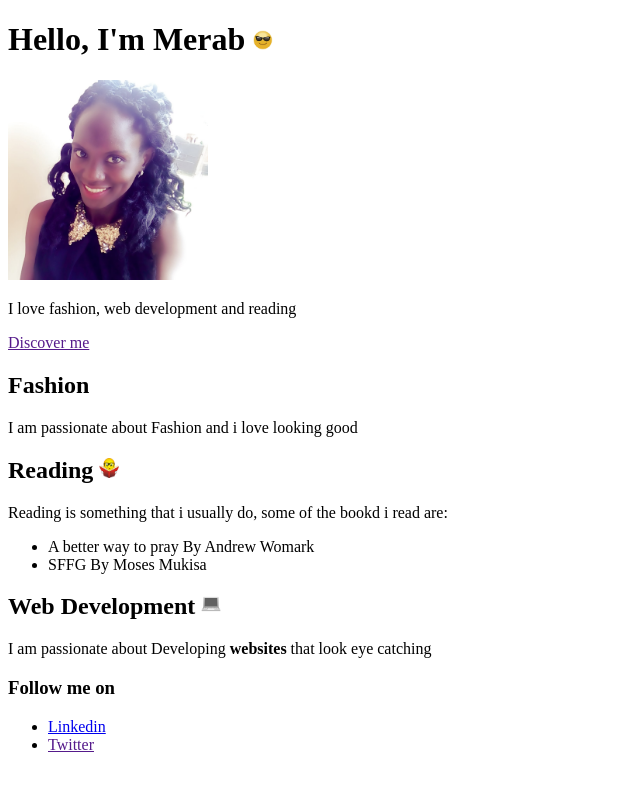
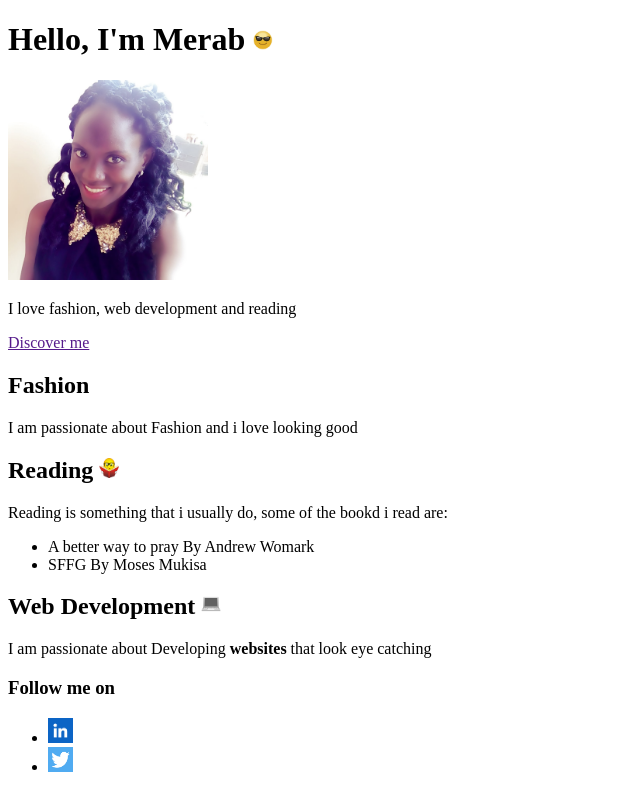
Before and after one commit to Merab240/codequeen14, a plain HTML site: page profile.html in a window 1280 px wide. Shown: the whole page, without its empty margins (0-640 px from the left). Drawn offline with Linux system fonts and the light colour scheme.

Commit message:
new profile

```diff
--- a/profile.html
+++ b/profile.html
@@ -24,8 +24,8 @@
 </p>
 <h3>Follow me on</h3>
 <ul>
-<li><a href="https://www.linkedin.com/in/merab-apio-41b792230/">Linkedin</a></li>
-<li><a href="">Twitter</a></li>
+<li><a href="https://www.linkedin.com/in/merab-apio-41b792230/"><img src="/linkedin.png" width="25px" height="25px"></a></li>
+<li><a href=""><img src="/twiter.png" width="25px" height="25px"></a></li>
 
 </ul>
 </body>
```
Also changed, not shown: linkedin.png (added), twiter.png (added).
